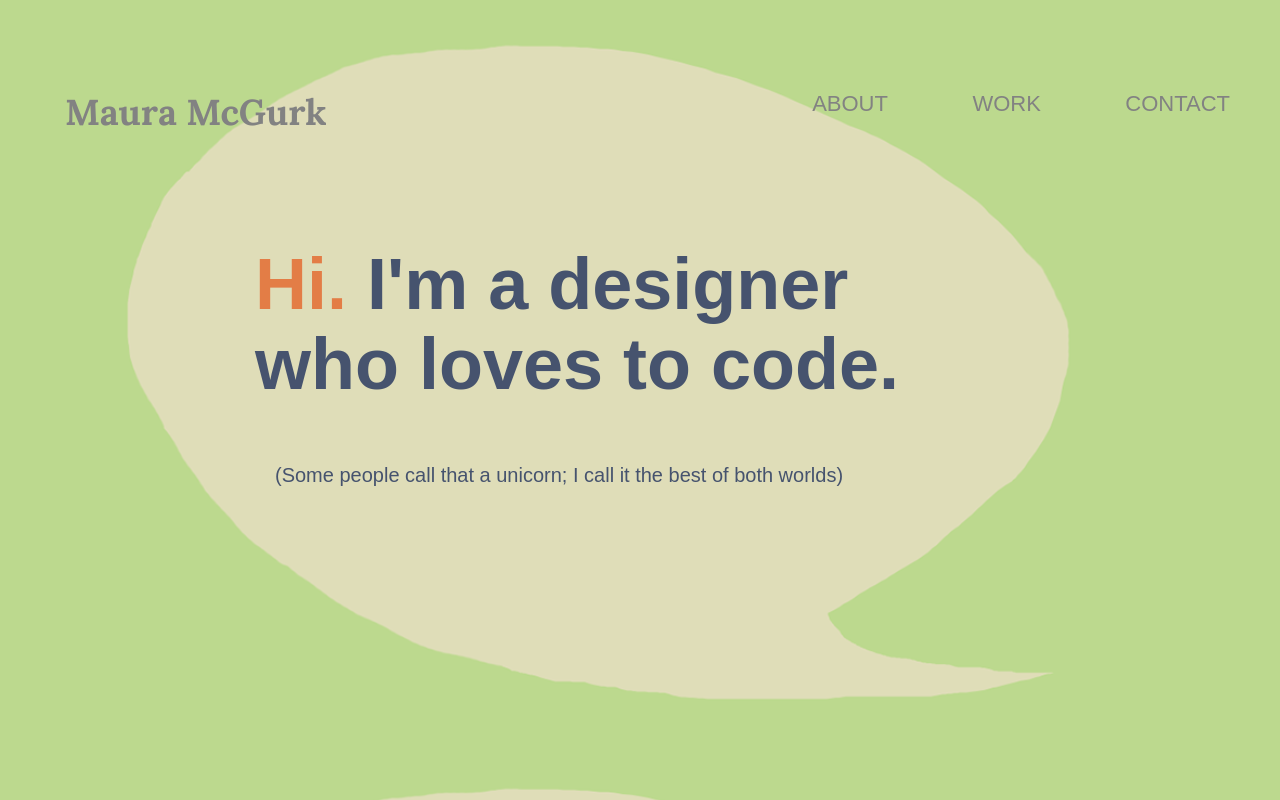
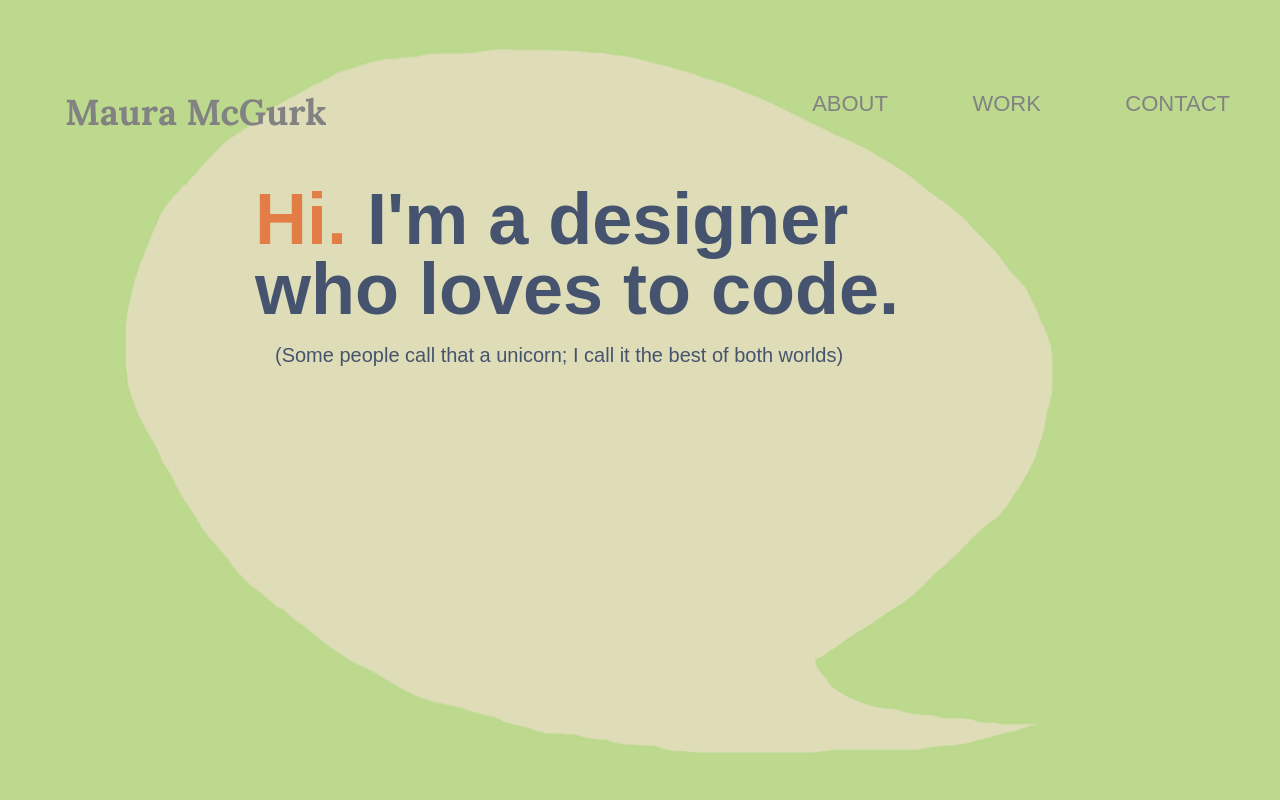
Before and after one commit to mauramcgurk/developer-intro-page, a plain HTML site: page index.html in a window 1280 px wide. Shown: the top 800 px of the page. Drawn offline with Linux system fonts and the light colour scheme; a web font is replaced by a local one.

Commit message:
playing with cover property for image

```diff
--- a/css/main.css
+++ b/css/main.css
@@ -2,6 +2,9 @@
 body {
   font-family: 'Source San Pro', sans-serif;
   color: #2b2b2b;
+  height: 100%;
+  margin: 0;
+  padding: 0;
 }
 
 #about, #work, #contact {
@@ -30,15 +33,21 @@ body {
 header {
   height: 800px;
   background: url('../img/hero-speech-bubble.png');
-  /*****background-size: cover;*****/
-  background-size: 1300px;
+  background-size: cover;
+  width: 100%;
+  /*****height: 100%;*****/
+  max-height: 100%;
+  margin: 0;
+  padding: 0;
+  background-size:100% 100%;
+  background-repeat: no-repeat;
 }
 
 header h1 {
   color: #828282;
   font-family: 'Lora', serif;
   font-size: 36px;
-  padding: 65px 0 65px 25px;
+  padding: 65px 0 25px 25px;
 }
 
 nav {
@@ -56,16 +65,18 @@ nav ul li a {
     font-size: 22px;
     color: #828282;
     padding-left: 80px;
+    padding-top: 40px;
 }
 
 header h2 {
-    width: 1000px;
+    /*****width: 1000px;*****/
     clear: both;
     font-family: 'Gayathri', sans-serif;
     font-size: 72px;
-    line-height: 80px;
+    line-height: 70px;
     color: #46536e;
-    padding: 20px 0 0 215px;
+    padding: 0px 0 0 215px;
+    margin-bottom: 10px;
 }
 header h2 span {
     color: #e37d46;
```
